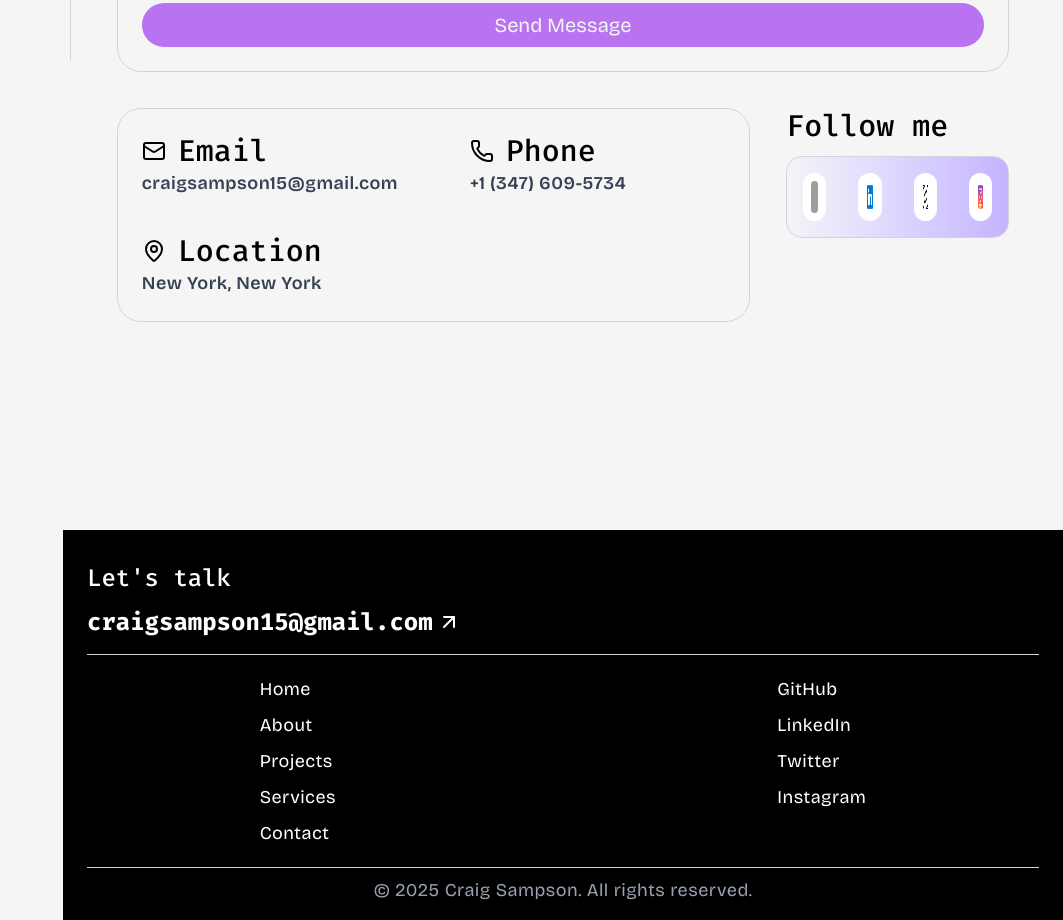
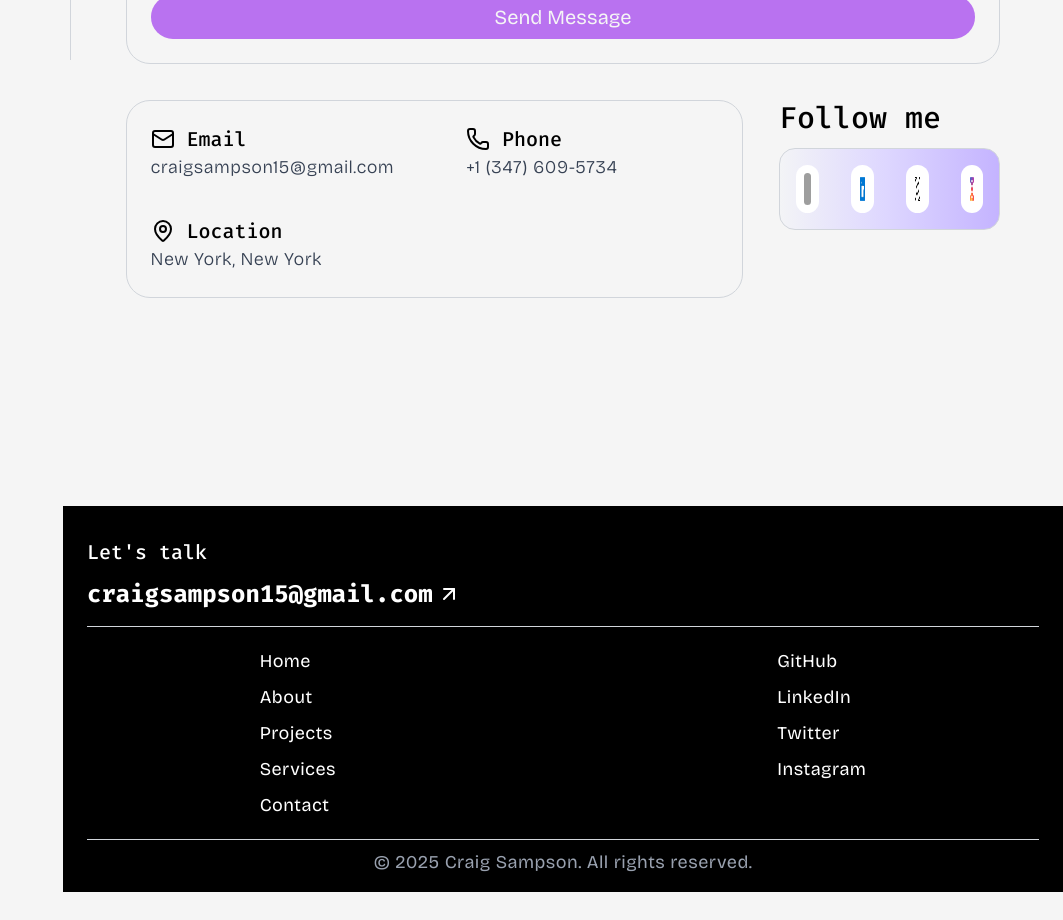
Before and after one commit to csam15/craigsampson-com, a Next.js app: page /contact in a window 1280 px wide. Shown: the part 740-1660 px from the top of the page, without its empty margins (217-1280 px from the left). After the commit the page ends 1632 px from the top, so only its background shows below. Built offline with nearby package versions, Linux system fonts and the light colour scheme; grey boxes are pictures that could not be loaded.

Commit message:
typography and layout updates

```diff
--- a/app/about/page.tsx
+++ b/app/about/page.tsx
@@ -88,7 +88,7 @@ export default function About() {
           and personality to each project.
         </p>
       </div>
-      <div className="flex flex-col lg:flex-row items-start justify-center gap-5">
+      <div className="flex flex-col lg:flex-row items-start justify-between w-full gap-5 lg:gap-0">
         <div className="flex flex-col w-full lg:max-w-lg gap-3">
           <h2>Outside of Work</h2>
           <p>
@@ -112,19 +112,17 @@ export default function About() {
             </a>
           </p>
         </div>
-        <div className="self-center">
+        <div className="self-center lg:mr-15">
           <Image
             src={"/bjj.jpg"}
             alt="Craig Sampson BJJ"
             width={2071}
             height={4086}
-            className="h-165 w-auto rounded-2xl"
+            className="h-130 w-auto rounded-2xl"
           />
         </div>
       </div>
-      <div className="self-center">
-        <AboutContact />
-      </div>
+      <AboutContact />
     </div>
   );
 }
--- a/app/components/contact/Info.tsx
+++ b/app/components/contact/Info.tsx
@@ -1,4 +1,4 @@
-import {Mail, MapPin, Phone } from "lucide-react";
+import { Mail, MapPin, Phone } from "lucide-react";
 
 export default function Info() {
   return (
@@ -8,31 +8,33 @@ export default function Info() {
           <div className="flex flex-col items-start">
             <div className="flex items-center gap-3">
               <Mail />
-              <h2>Email</h2>
+              <h3>Email</h3>
             </div>
             <div>
               <a href="mailto:craigsampson15@gmail.com">
-                <p className="font-semibold hover:text-secondary">craigsampson15@gmail.com</p>
+                <p className="font-light hover:text-secondary">
+                  craigsampson15@gmail.com
+                </p>
               </a>
             </div>
           </div>
           <div className="flex flex-col items-start">
             <div className="flex items-center gap-3">
               <Phone />
-              <h2>Phone</h2>
+              <h3>Phone</h3>
             </div>
             <div>
-              <p className="font-semibold">+1 (347) 609-5734</p>
+              <p className="font-light">+1 (347) 609-5734</p>
             </div>
           </div>
         </div>
         <div className="flex flex-col items-start">
           <div className="flex items-center gap-3">
             <MapPin />
-            <h2>Location</h2>
+            <h3>Location</h3>
           </div>
           <div>
-            <p className="font-semibold">New York, New York</p>
+            <p className="font-light">New York, New York</p>
           </div>
         </div>
       </div>
--- a/app/components/ui/homepage/Hero.tsx
+++ b/app/components/ui/homepage/Hero.tsx
@@ -12,11 +12,7 @@ export default function Hero() {
         <h1 className=" !text-5xl lg:!text-6xl xl:!text-7xl font-bold">
           <span title="General Kenobi">Hello There!</span> I&apos;m Craig
         </h1>
-        <h2 className="! !text-3xl font-semibold">Full Stack Developer</h2>
-        {/* <p className="text-gray-500 font-light">
-          Eager to learn, grow, and contribute to impactful
-          projects.
-        </p> */}
+        <h2 className="">Full Stack Developer</h2>
       </div>
       <div className="flex flex-col sm:flex-row items-start lg:items-end gap-4 w-full">
         <PrimaryButton label="About Me" link="/about" />
--- a/app/error.tsx
+++ b/app/error.tsx
@@ -1,6 +1,6 @@
 "use client";
 
-import { PrimaryButton, SecondaryButton } from "./components/Buttons/Button";
+import { SecondaryButton } from "./components/Buttons/Button";
 
 export default function Error({
   error,
--- a/app/globals.css
+++ b/app/globals.css
@@ -62,13 +62,13 @@ th {
 @custom-variant dark (.dark &);
 
 h1 {
-  @apply text-3xl md:text-4xl lg:text-5xl font-fira font-bold;
+  @apply text-2xl md:text-3xl lg:text-4xl font-fira font-bold;
 }
 h2 {
-  @apply text-2xl md:text-3xl font-medium font-fira;
+  @apply text-xl md:text-2xl lg:text-3xl font-medium font-fira;
 }
 h3 {
-  @apply text-xl md:text-2xl font-fira font-medium;
+  @apply text-lg md:text-xl font-fira font-medium;
 }
 p {
   @apply font-bricolage tracking-wide text-base md:text-lg text-gray-700 dark:text-gray-400;
--- a/app/services/page.tsx
+++ b/app/services/page.tsx
@@ -1,9 +1,9 @@
 import Image from "next/image";
-import Link from "next/link";
 import { PrimaryButton } from "../components/Buttons/Button";
 import { skills } from "../data/Skills";
 import { Minus } from "lucide-react";
 import type { Metadata } from "next";
+import { AboutContact } from "../components/ui/homepage/CallToAction";
 
 export const metadata: Metadata = {
   title: "Services - Web Development, Electronics Repair & Calligraphy | Craig Sampson",
@@ -146,6 +146,7 @@ export default function Projects() {
           />
         </div>
       </div>
+      <AboutContact />
     </div>
   );
 }
```
